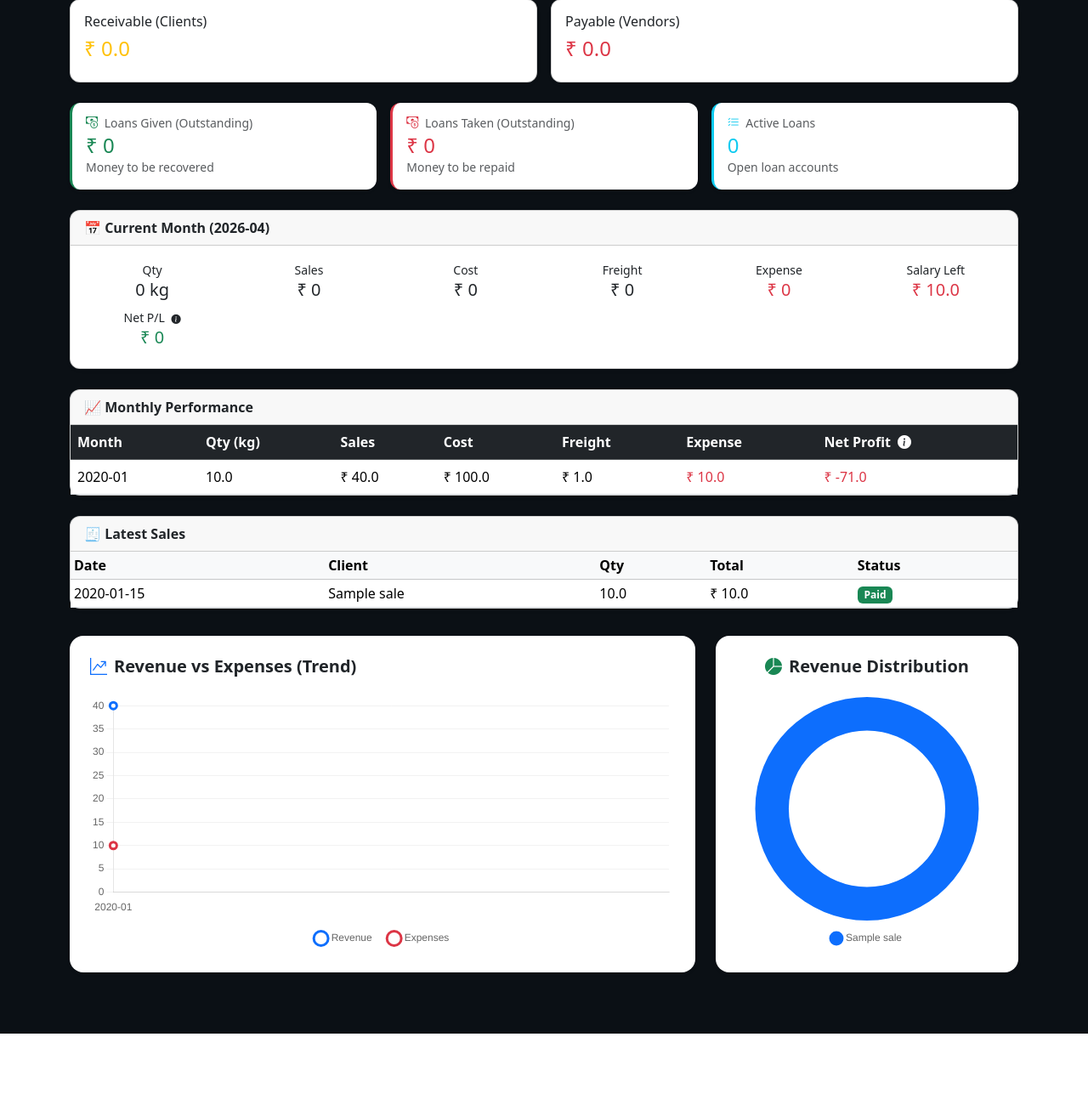
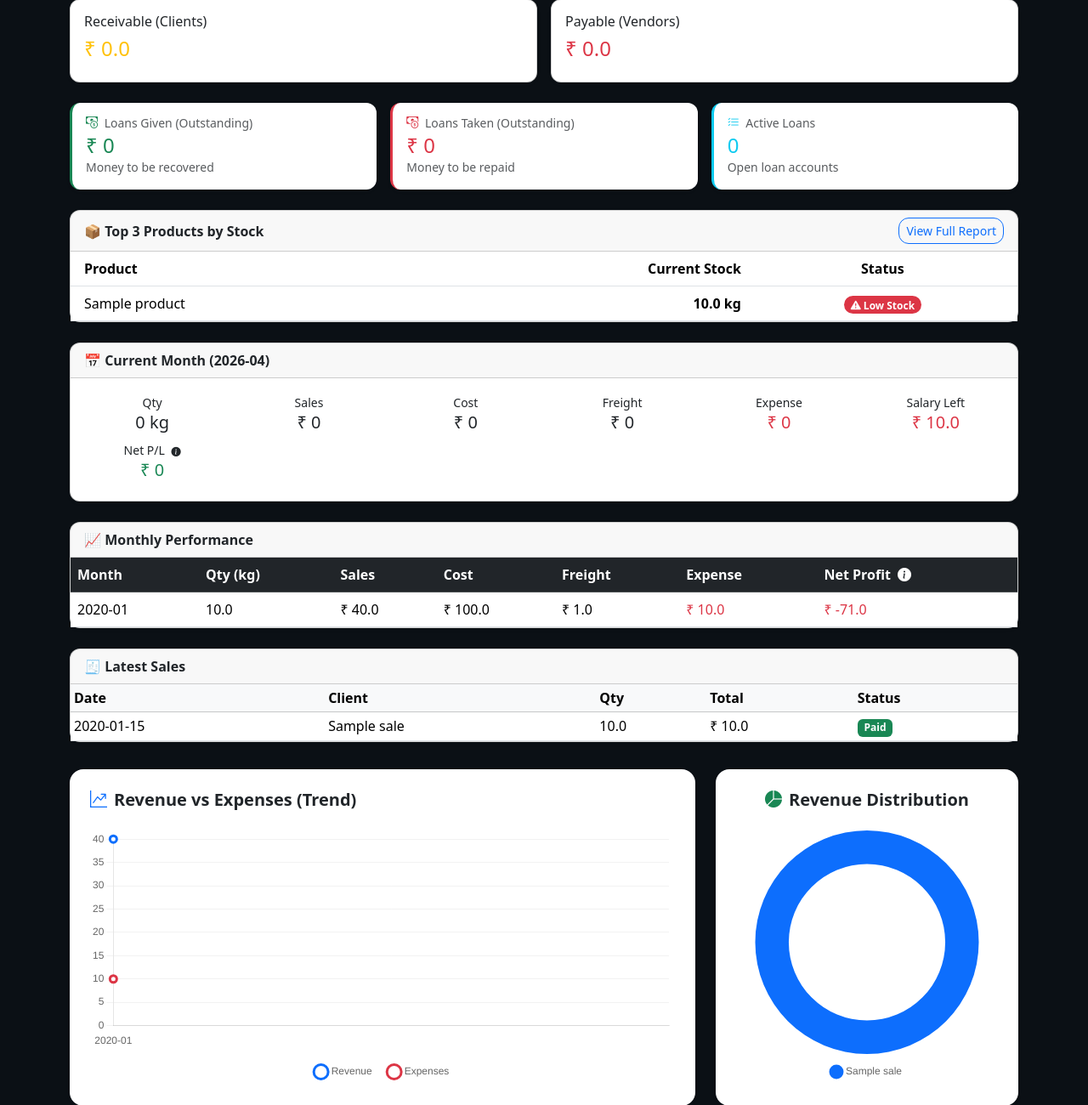
Before and after one commit to yash755/mayachem, a Flask app: page / in a window 1280 px wide. Shown: the part 316-1616 px from the top of the page at 85% size. Before the commit the page ends 1532 px from the top, so only its background shows below. Run offline with Flask 3, Linux system fonts and the light colour scheme; the visitor is signed in with stand-in values (Sample User, id 1); tables that the repository leaves empty hold one stand-in row (values such as "Sample post"); some libraries are stand-ins or nearby versions.

Commit message:
Add top 3 products stock info to dashboard

```diff
--- a/app.py
+++ b/app.py
@@ -840,6 +840,8 @@ def register_routes(app: Flask) -> None:
         salary_paid_map = {row[0]: row[1] for row in salary_paid_raw}
         total_salary_left = sum(max(0, emp.monthly_salary - salary_paid_map.get(emp.id, 0)) for emp in employees)
 
+        products = Product.query.order_by(Product.current_stock_kg.desc()).limit(3).all()
+
         # --------------------------------------------------
         # RENDER
         # --------------------------------------------------
@@ -854,6 +856,7 @@ def register_routes(app: Flask) -> None:
             latest=latest,
             monthly=monthly,
             current_data=current_data,
+            products=products,
 
             total_sale_pending=total_sale_pending,
             total_purchase_pending=total_purchase_pending,
--- a/templates/index.html
+++ b/templates/index.html
@@ -104,6 +104,53 @@
     </a>
   </div>
 
+</div>
+
+
+<!-- ===================== -->
+<!-- PRODUCT STOCK LEVELS -->
+<!-- ===================== -->
+<div class="card shadow-sm mb-4">
+  <div class="card-header fw-bold d-flex justify-content-between align-items-center">
+    <span>📦 Top 3 Products by Stock</span>
+    <a href="{{ url_for('stock_report') }}" class="btn btn-sm btn-outline-primary">View Full Report</a>
+  </div>
+  <div class="card-body p-0">
+    <div class="table-responsive">
+      <table class="table table-hover align-middle mb-0">
+        <thead class="bg-light">
+          <tr>
+            <th class="ps-3">Product</th>
+            <th class="text-end">Current Stock</th>
+            <th class="text-center">Status</th>
+          </tr>
+        </thead>
+        <tbody>
+          {% for p in products %}
+          <tr>
+            <td class="ps-3">{{ p.name }}</td>
+            <td class="text-end fw-bold">{{ "%.1f"|format(p.current_stock_kg) }} kg</td>
+            <td class="text-center">
+              {% if p.current_stock_kg <= p.min_stock_kg %}
+                <span class="badge bg-danger rounded-pill">
+                  <i class="bi bi-exclamation-triangle-fill"></i> Low Stock
+                </span>
+              {% else %}
+                <span class="badge bg-success rounded-pill">
+                  <i class="bi bi-check-circle-fill"></i> Sufficient
+                </span>
+              {% endif %}
+            </td>
+          </tr>
+          {% else %}
+          <tr>
+            <td colspan="3" class="text-center py-3 text-muted">No products defined.</td>
+          </tr>
+          {% endfor %}
+        </tbody>
+      </table>
+    </div>
+  </div>
 </div>
 
 
```
